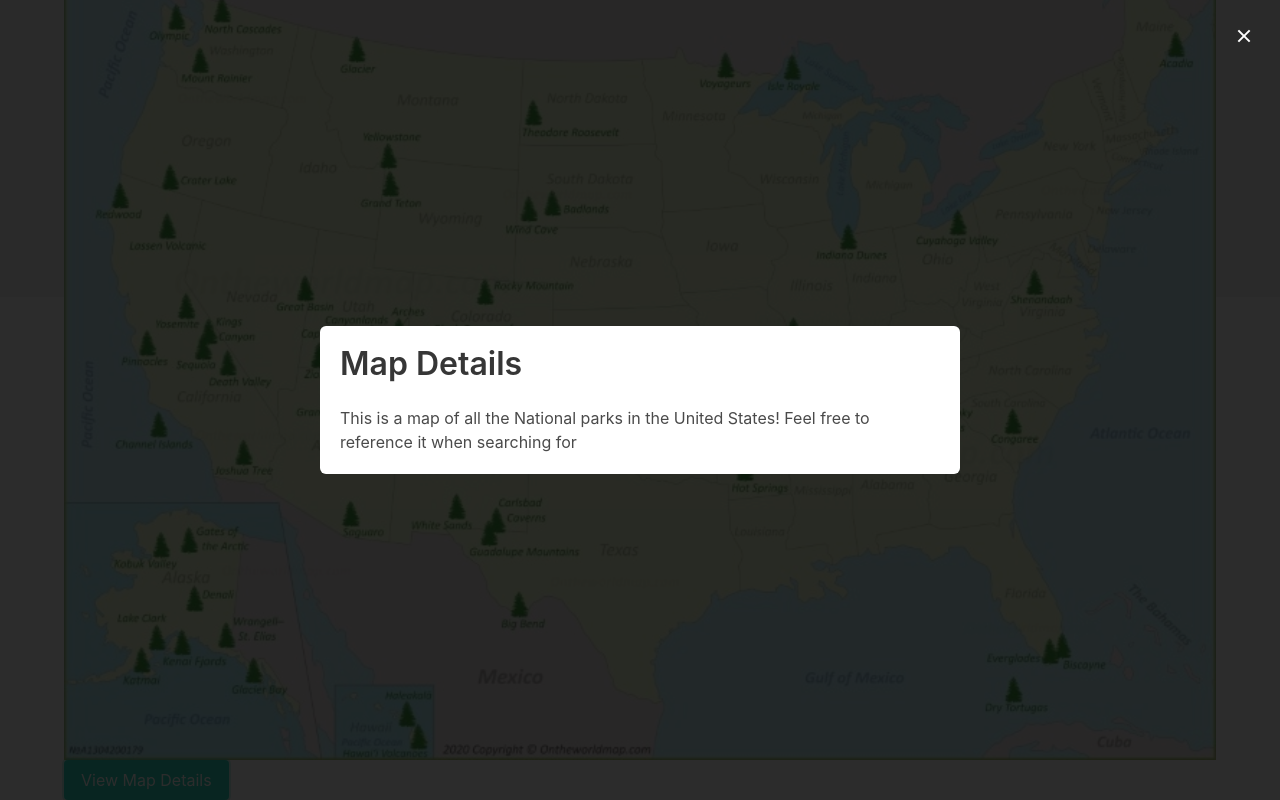
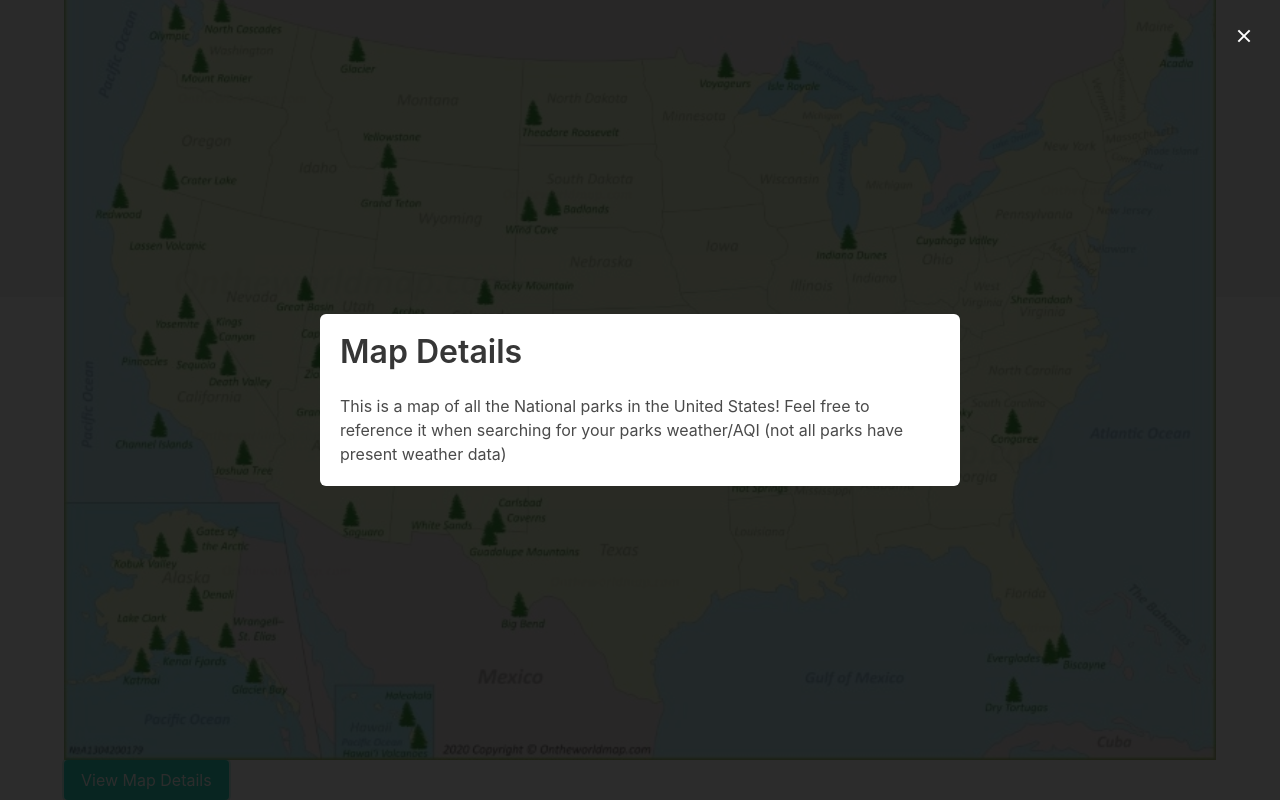
Before and after one commit to anewbil/Parks-and-respiration, a plain HTML site: page index.html in a window 1280 px wide. Both pictures are taken after a click on the button "View Map Details". Shown: the part 503-1303 px from the top of the page. Drawn offline with nearby package versions, Linux system fonts and the light colour scheme.

Commit message:
tweaked modal

```diff
--- a/index.html
+++ b/index.html
@@ -47,7 +47,7 @@
             <div class="modal-content">
               <div class="box">
                 <p class="title">Map Details</p>
-                <p>This is a map of all the National parks in the United States! Feel free to reference it when searching for</p>
+                <p>This is a map of all the National parks in the United States! Feel free to reference it when searching for your parks weather/AQI (not all parks have present weather data)</p>
                 <button class="modal-close is-large" aria-label="close"></button>
               </div>
             </div>
```
